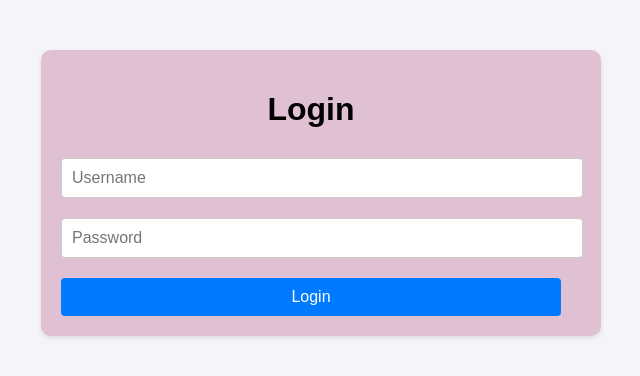
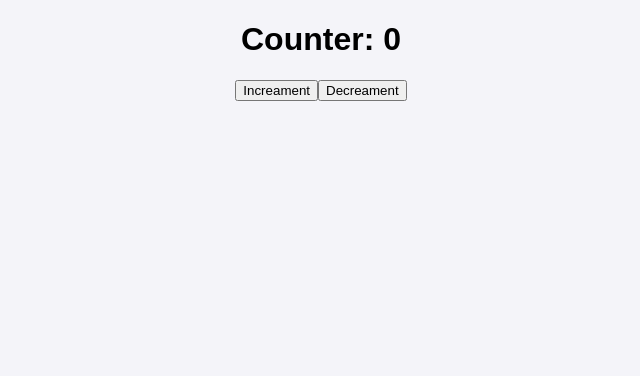
Before and after one commit to ksesikumar/React-Assignments, a React (Create React App) app: page / in a window 1280 px wide. Shown: the top 376 px of the page, without its empty margins (319-959 px from the left). Built offline with nearby package versions, Linux system fonts and the light colour scheme.

Commit message:
Create a simple counter application using React Using UseState

```diff
--- a/src/App.js
+++ b/src/App.js
@@ -5,6 +5,7 @@ import ProductPage from './DisplayingProduct/ProductPage';
 import Dashboard from './DataFilteringComponent/Dashboard';
 import LoginPage from './DataFilteringUsingCRUD/LoginPage';
 import DashboardPage from './DataFilteringUsingCRUD/DashboardPage';
+import Counter from './CounterApp/Counter';
 
 function App() {
   const [isLoggedIn, setIsLoggedIn] = useState(false);
@@ -14,13 +15,15 @@ function App() {
       {/*
       <ProductPage></ProductPage>
       <Dashboard></Dashboard>
-      */}
-
       {isLoggedIn ? (
         <DashboardPage></DashboardPage>
       ) : (
         <LoginPage onLogin={setIsLoggedIn}></LoginPage>
       )}
+      */}
+      <Counter></Counter>
+
+
 
     </div>
   );
--- /dev/null
+++ b/src/CounterApp/Counter.js
@@ -0,0 +1,28 @@
+import React, { useState } from "react";
+
+function Counter() {
+    const [count, setCount] = useState(0);
+
+
+    const increament = () => {
+        setCount(count + 1);
+    }
+
+    const decreament = () => {
+        setCount(count - 1);
+    }
+
+    return (
+        <div>
+            <h1>Counter: { count }</h1>
+            <button onClick={increament}> Increament</button>
+            <button onClick={decreament}>Decreament</button>
+        </div>
+
+    );
+
+
+
+}
+
+export default Counter;
```
